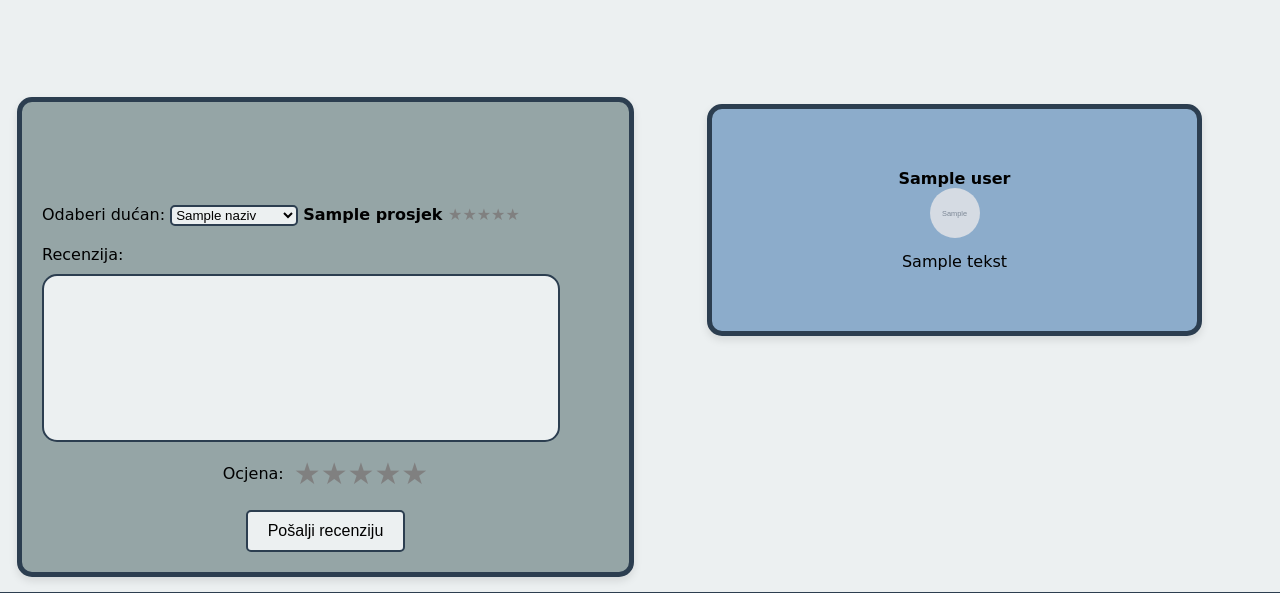
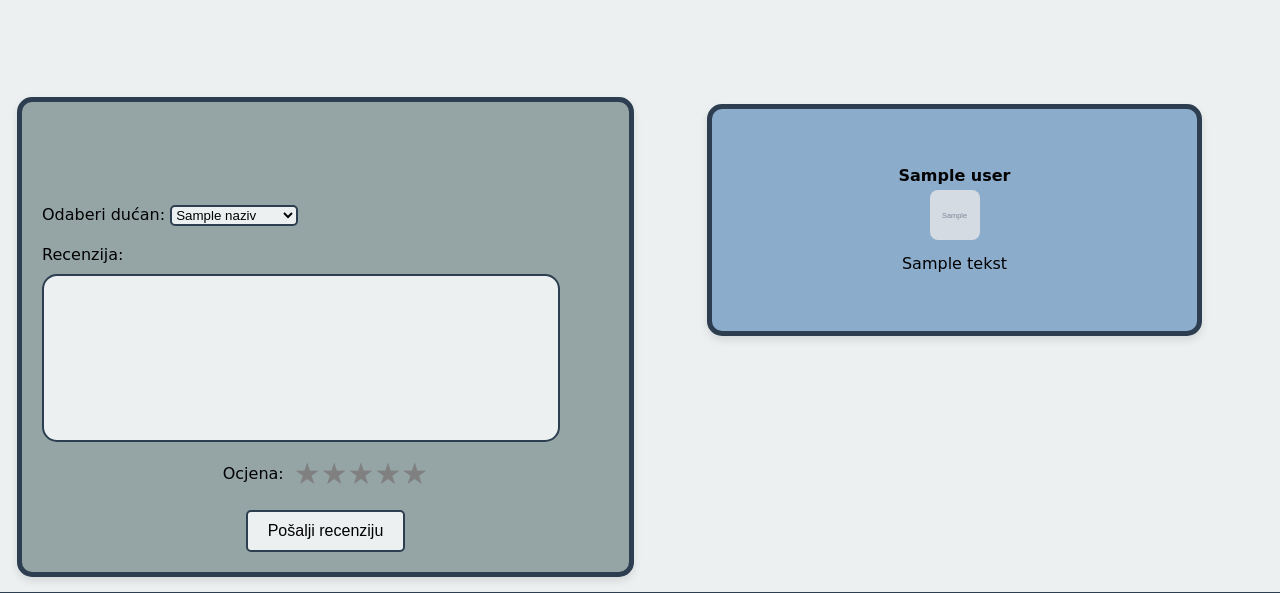
Before and after one commit to majapavi/RP2-speceraj, a PHP site: template view/recenzije_index.php in a window 1280 px wide. Shown: the part 168-761 px from the top of the page. Run offline with PHP 8.4, Linux system fonts and the light colour scheme; the visitor is signed in with stand-in values (Sample User, id 1); the template is opened without the code that fills it: most values are stand-ins (such as "Sample title", 1, 10 or a date in 2020); grey boxes marked "Sample" are stand-in pictures; data that the repository does not hold is empty.

Commit message:
Sitni ispravci i dodaci

```diff
--- a/assets/css/recenzije.css
+++ b/assets/css/recenzije.css
@@ -99,8 +99,10 @@ textarea:focus {
     width: 50px;
     height: 50px;
     object-fit: cover;
-    border-radius: 50%;
+    /* border-radius: 50%; */
+    border-radius: 8px;
     margin-bottom: 10px;
+    margin-top: 5px;
 }
 .right-box .stars {
     color: gold;
--- a/controller/recenzijeController.class.php
+++ b/controller/recenzijeController.class.php
@@ -13,7 +13,7 @@ class RecenzijeController
         $msg = '';
 
         $title = 'Ostavite recenziju';
-        $title2 = 'Popis recenzija:';
+        $title2 = 'Popis recenzija';
         $recenzije = $ss->getRecenzijeForView();
         $ducani = $ss->getAllDucani();
 
@@ -37,7 +37,7 @@ class RecenzijeController
         }
 
         $title = 'Ostavite recenziju';
-        $title2 = 'Popis recenzija:';
+        $title2 = 'Popis recenzija';
         $recenzije = $ss->getRecenzijeForView();
         $ducani = $ss->getAllDucani();
 
--- a/view/_header.php
+++ b/view/_header.php
@@ -41,5 +41,5 @@
     <main>
     <div class="header-row">
         <h3 class="left-title"><?php echo $title; ?></h3>
-        <h3 class="right-title"><?php if(isset($title2)) echo $title2; ?></h3>
+        <h3 class="right-title"><?php if(isset($title2)) {echo $title2; echo "<strong class='ocjena_ducana'></strong> :";} ?></h3>
     </div>
--- a/view/recenzije_index.php
+++ b/view/recenzije_index.php
@@ -14,7 +14,7 @@
                     }
                 ?>
             </select>
-            <strong class="ocjena_ducana"></strong>
+
             <br><br>
 
             <label for="review">Recenzija:</label><br>
@@ -84,7 +84,10 @@
     // Mappiranje prosjeka (koristi se za ažuriranje ocjene pokraj selecta)
     <?php
         $prosjekValues = array_map(function($ducan) {
-            return $ducan->Prosjek;
+            return [
+                "Prosjek" => $ducan->Prosjek,
+                "Naziv" => $ducan->Naziv,
+            ];
         }, $ducani);
 
         // Encode the "Prosjek" values to JSON
@@ -137,8 +140,9 @@
         ocj.empty();
         // zlatno.empty();
         // sivo.empty();
-        prosjek = prosjeci[selectedStore-1];
-        ocj.append(" ",prosjek," ");
+        prosjek = prosjeci[selectedStore-1]["Prosjek"];
+        naziv = prosjeci[selectedStore-1]["Naziv"];
+        ocj.append(" za ", naziv, " ");
         let zlatno = $('<span style="color:gold;"></span>');
         let sivo = $('<span style="color:gray;"></span>');
         for (let index = 0.5; index < 5; index += 1) {
@@ -151,6 +155,7 @@
             }
         }
         ocj.append(zlatno).append(sivo);
+        ocj.append(" ", prosjek);
     });
 
     // Pokreni promjenu odabranog dućana prilikom učitavanja stranice
```
